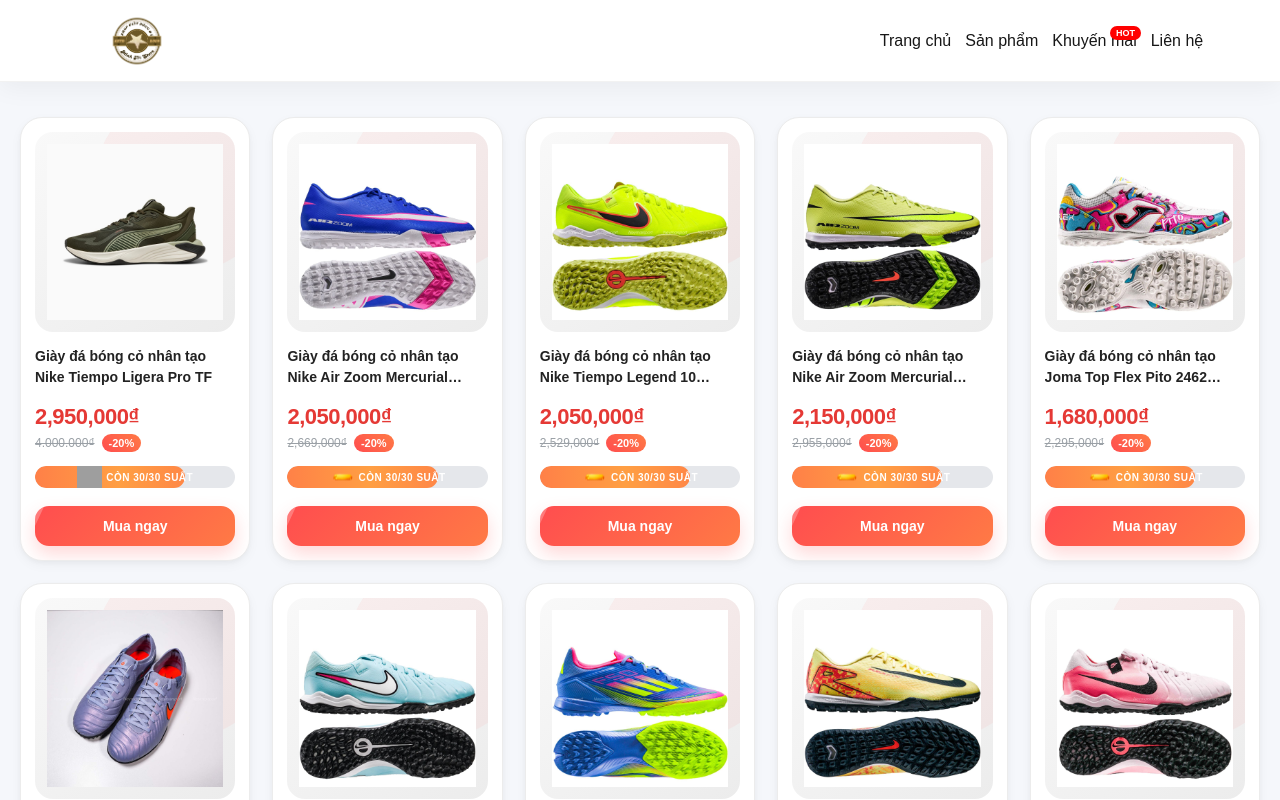
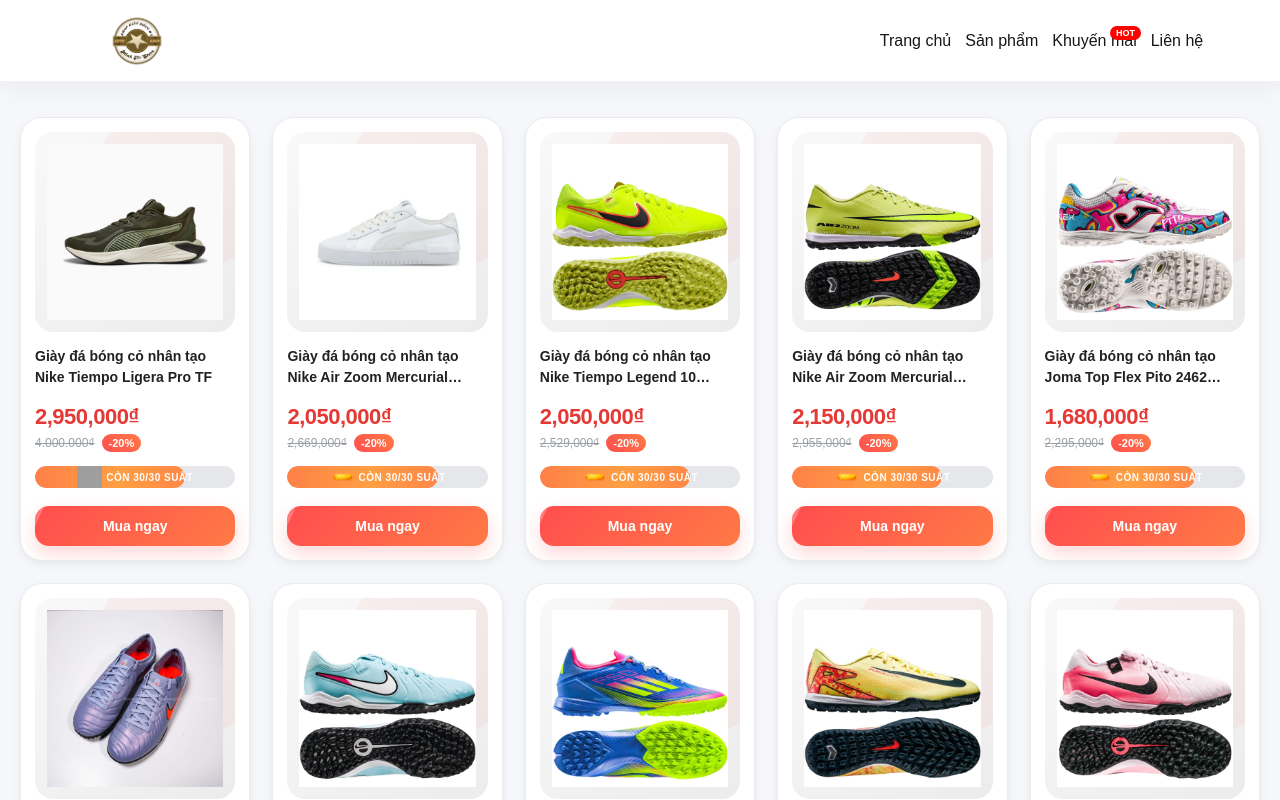
Before and after one commit to thhy29/shopgiay, a Next.js app: page / in a window 1280 px wide. Shown: the top 800 px of the page. Built offline with nearby package versions, Linux system fonts and the light colour scheme; grey boxes are pictures that could not be loaded.

Commit message:
Update page.js

```diff
--- a/src/app/page.js
+++ b/src/app/page.js
@@ -37,7 +37,7 @@
             <Link href="/chitietsanpham/2">
           <div className={styles.product}>
           <div className={styles.productImage}>
-        <Image src="/HINH2.jpg" alt="Product 1" width={150} height={150} />
+        <Image src="/hh2.webp" alt="Product 1" width={150} height={150} />
                 </div>
                 <div className={styles.productName}>
                   <h5>Giày đá bóng cỏ nhân tạo Nike Air Zoom Mercurial Vapor 16 Academy TF Attack</h5>
```
